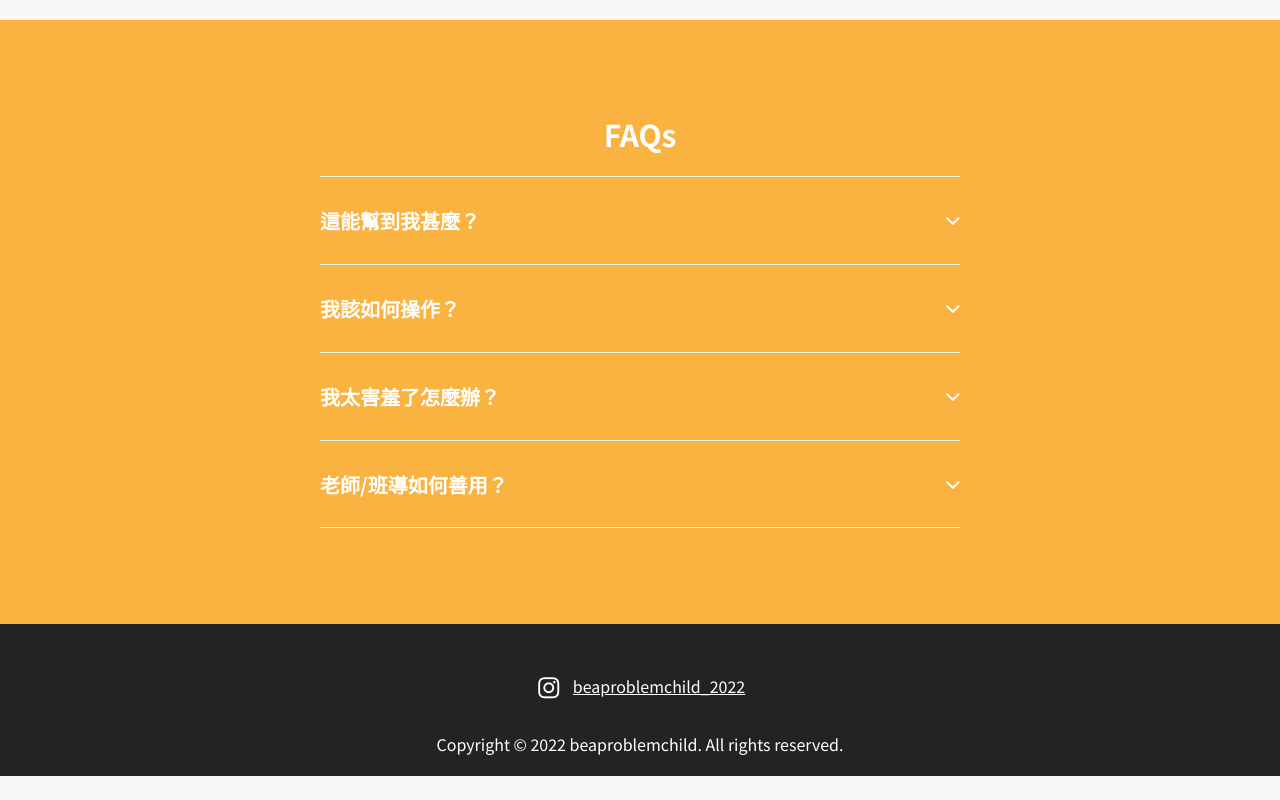
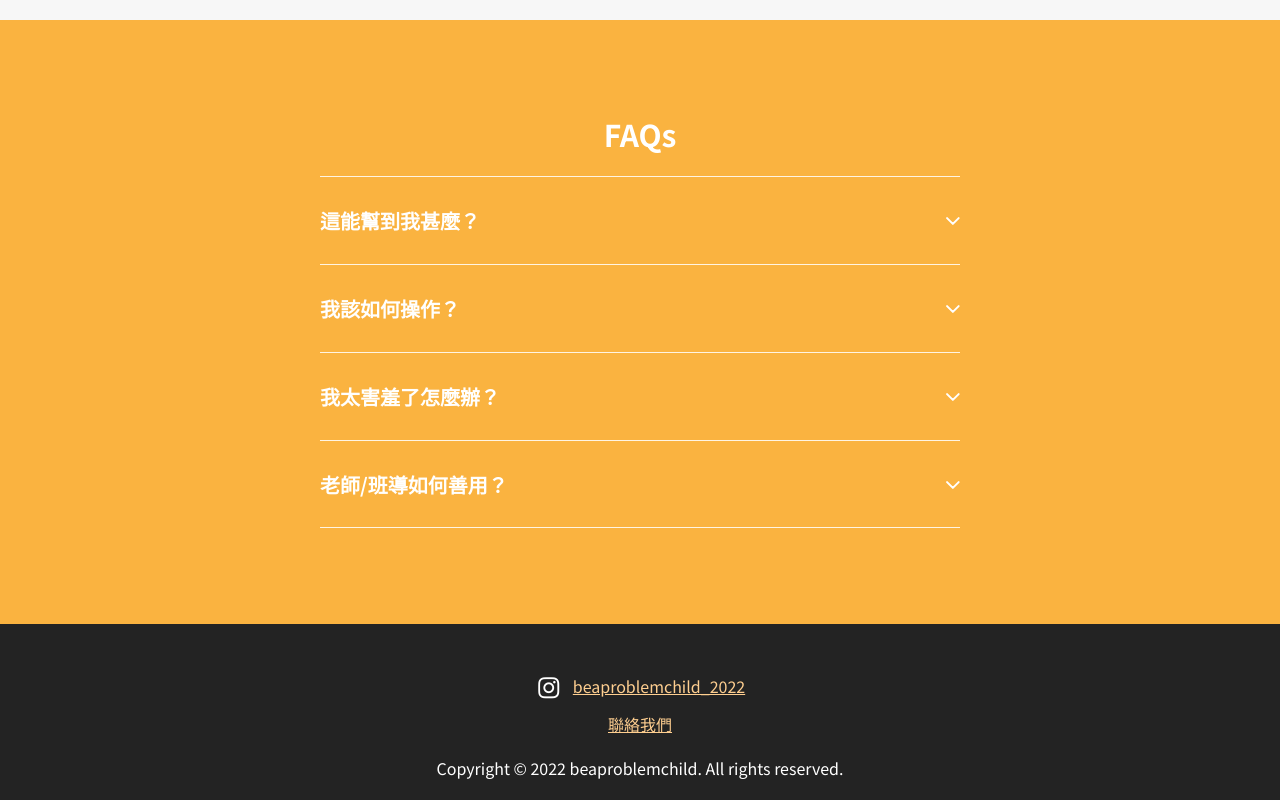
Before and after one commit to mingdaoplatform/official-page, a Vue app: page / in a window 1280 px wide. Shown: the part 1340-2140 px from the top of the page. Before the commit the page ends 2116 px from the top, so only its background shows below. Built offline with nearby package versions, Linux system fonts and the light colour scheme.

Commit message:
feat: footer infos

```diff
--- a/src/components/footer.vue
+++ b/src/components/footer.vue
@@ -1,3 +1,18 @@
+<script lang="ts" setup>
+import { reactive } from "vue";
+
+interface link {
+  title: string;
+  url: string;
+}
+const links = reactive<Array<link>>([
+  {
+    title: "聯絡我們",
+    url: "/contact",
+  },
+]);
+</script>
+
 <template>
   <footer>
     <div class="infos">
@@ -9,6 +24,9 @@
           >beaproblemchild_2022</a
         >
       </div>
+    </div>
+    <div class="linkBar">
+      <router-link v-for="i in links" :to="i.url">{{ i.title }}</router-link>
     </div>
     <div class="copyright">
       Copyright © 2022 beaproblemchild. All rights reserved.
@@ -24,8 +42,12 @@ footer {
   background-color: #232323;
   color: #ffffff;
   padding: 50px 0 20px 0;
+
+  .linkBar {
+    margin-bottom: 20px;
+  }
   .infos {
-    margin-bottom: 30px;
+    margin-bottom: 10px;
     .detail {
       display: flex;
       i {
@@ -33,9 +55,6 @@ footer {
         margin-right: 10px;
         color: #ffffff;
       }
-      a {
-        color: #ffffff;
-      }
     }
   }
 }
--- a/src/components/links.vue
+++ b/src/components/links.vue
@@ -49,7 +49,6 @@ const links = reactive<Array<Link>>(linkGroup);
         }
         a {
           font-size: 1.3rem;
-          color: #ffcf90;
         }
       }
     }
--- a/src/scss/global.scss
+++ b/src/scss/global.scss
@@ -52,3 +52,7 @@ img {
   border-radius: 5px;
   background-color: #ffb77c;
 }
+
+a {
+  color: #ffcf90;
+}
```
